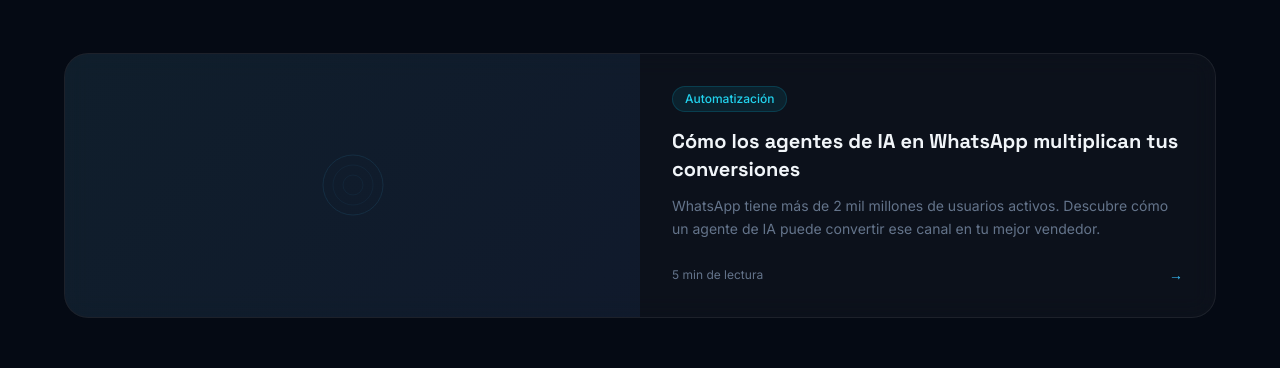
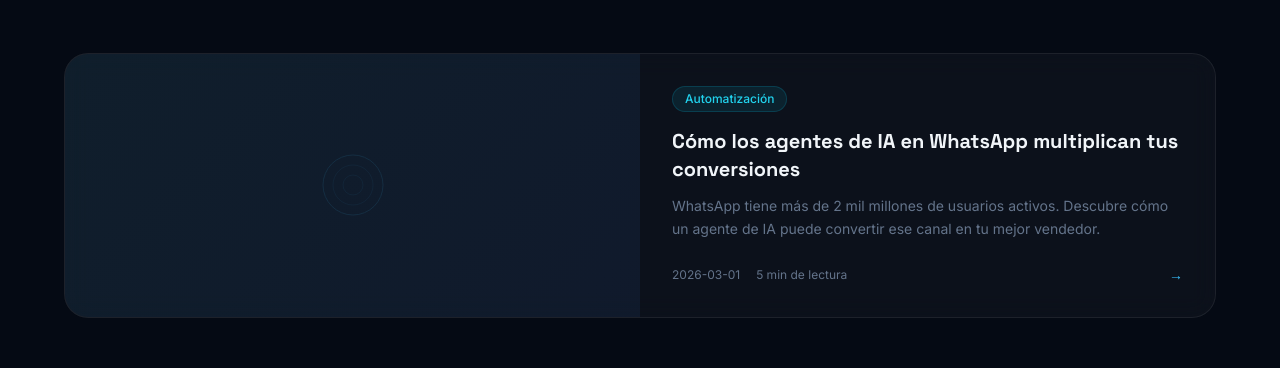
Before and after one commit to leonmoellerneorand/neorand-web, a Next.js app: page /blog in a window 1280 px wide. Shown: the part 262-630 px from the top of the page. Built offline with nearby package versions, Linux system fonts and the light colour scheme.

Commit message:
fix: add FadeIn animations to blog page and date to featured card

```diff
--- a/app/blog/page.tsx
+++ b/app/blog/page.tsx
@@ -1,6 +1,7 @@
 import { getAllBlogPosts } from '@/lib/mdx'
 import BlogCard from '@/components/blog/BlogCard'
 import SectionHeader from '@/components/ui/SectionHeader'
+import FadeIn from '@/components/ui/FadeIn'
 import type { Metadata } from 'next'
 
 export const metadata: Metadata = {
@@ -15,23 +16,29 @@
   return (
     <main className="pt-32 pb-24 px-6">
       <div className="max-w-6xl mx-auto">
+        <FadeIn>
           <SectionHeader
             label="Blog"
             title="Ideas, guías y / casos reales."
           />
+        </FadeIn>
 
         {featured && (
+          <FadeIn delay={0.1}>
             <div className="mb-8">
               <BlogCard post={featured} featured />
             </div>
+          </FadeIn>
         )}
 
         {rest.length > 0 && (
+          <FadeIn delay={0.2}>
             <div className="grid grid-cols-1 md:grid-cols-3 gap-6">
               {rest.map((post) => (
                 <BlogCard key={post.slug} post={post} />
               ))}
             </div>
+          </FadeIn>
         )}
 
         {posts.length === 0 && (
--- a/components/blog/BlogCard.tsx
+++ b/components/blog/BlogCard.tsx
@@ -40,7 +40,10 @@
           </h2>
           <p className="text-muted text-sm leading-relaxed mb-6">{post.excerpt}</p>
           <div className="flex items-center justify-between">
-            <span className="text-muted text-xs">{post.readTime} de lectura</span>
+            <div className="flex items-center gap-4">
+              <span className="text-muted text-xs">{post.date}</span>
+              <span className="text-muted text-xs">{post.readTime} de lectura</span>
+            </div>
             <span className="text-accent text-sm">→</span>
           </div>
         </div>
```
Lines whose indentation alone changed are shown as unchanged.
